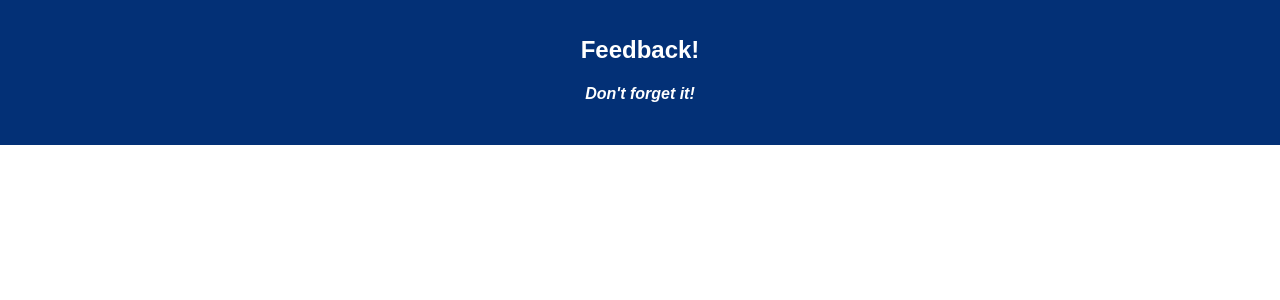
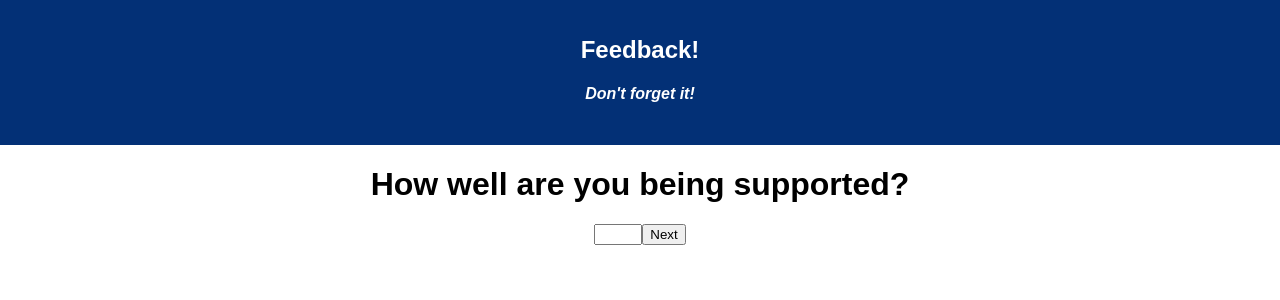
Before and after one commit to russplusplus/redux-feedback-loop, a React (Create React App) app: page /#/page3 in a window 1280 px wide. Shown: the top 300 px of the page. Built offline with nearby package versions, Linux system fonts and the light colour scheme.

Commit message:
added first four pages

```diff
--- a/package.json
+++ b/package.json
@@ -8,7 +8,11 @@
     "pg": "^7.4.1",
     "react": "^16.8.6",
     "react-dom": "^16.8.6",
-    "react-scripts": "^3.0.1"
+    "react-redux": "^7.1.3",
+    "react-router-dom": "^5.1.2",
+    "react-scripts": "^3.0.1",
+    "redux": "^4.0.5",
+    "redux-logger": "^3.0.6"
   },
   "devDependencies": {
     "nodemon": "^1.18.5"
--- a/src/components/App/App.js
+++ b/src/components/App/App.js
@@ -1,6 +1,12 @@
 import React, { Component } from 'react';
-import axios from 'axios';
 import './App.css';
+import { HashRouter as Router, Route } from 'react-router-dom';
+
+import Page1 from '../Page1/Page1';
+import Page2 from '../Page2/Page2';
+import Page3 from '../Page3/Page3';
+import Page4 from '../Page4/Page4';
+import Review from '../Review/Review';
 
 class App extends Component {
   render() {
@@ -10,6 +16,13 @@ class App extends Component {
           <h1 className="App-title">Feedback!</h1>
           <h4><i>Don't forget it!</i></h4>
         </header>
+        <Router>
+          <Route exact path="/" component={Page1}></Route>
+          <Route path="/page2" component={Page2}></Route>
+          <Route path="/page3" component={Page3}></Route>
+          <Route path="/page4" component={Page4}></Route>
+          <Route path="/review" component={Review}></Route>
+        </Router>
         <br/>
       </div>
     );
--- /dev/null
+++ b/src/components/Page1/Page1.jsx
@@ -0,0 +1,35 @@
+import React, { Component } from 'react';
+import { connect } from 'react-redux';
+
+class Page1 extends Component {
+
+    state = {}
+
+    handleClick = () => {
+        //dispatch
+        this.props.dispatch({
+            type: 'SET_FEELING',
+            payload: this.state.feeling
+        })
+
+        this.props.history.push('/page2');
+    }
+
+    setFeeling = (event) => {
+        this.setState({
+            feeling: event.target.value
+        })
+    }
+
+    render() {
+        return (
+            <div>
+                <h1>How are you feeling today?</h1>
+                <input type="number" name="feeling" min="1" max="5" onChange={this.setFeeling}></input>
+                <button onClick={this.handleClick}>Next</button>
+            </div>
+        )
+    }
+}
+
+export default connect()(Page1);
--- /dev/null
+++ b/src/components/Page2/Page2.jsx
@@ -0,0 +1,34 @@
+import React, { Component } from 'react';
+import { connect } from 'react-redux';
+
+class Page2 extends Component {
+
+    state = {}
+
+    handleClick = () => {
+        //dispatch
+        this.props.dispatch({
+            type: 'SET_UNDERSTANDING',
+            payload: this.state.understanding
+        })
+
+        this.props.history.push('/page3');
+    }
+
+    setUnderstanding = (event) => {
+        this.setState({
+            understanding: event.target.value
+        })
+    }
+    render() {
+        return (
+            <div>
+                <h1>How well are you understanding the content?</h1>
+                <input type="number" min="1" max="5" onChange={this.setUnderstanding}></input>
+                <button onClick={this.handleClick}>Next</button>
+            </div>
+        )
+    }
+}
+
+export default connect()(Page2);
--- /dev/null
+++ b/src/components/Page3/Page3.jsx
@@ -0,0 +1,33 @@
+import React, { Component } from 'react';
+import { connect } from 'react-redux';
+
+class Page3 extends Component {
+    state = {}
+
+    handleClick = () => {
+        //dispatch
+        this.props.dispatch({
+            type: 'SET_SUPPORT',
+            payload: this.state.support
+        })
+
+        this.props.history.push('/page4');
+    }
+
+    setSupport = (event) => {
+        this.setState({
+            support: event.target.value
+        })
+    }
+    render() {
+        return (
+            <div>
+                <h1>How well are you being supported?</h1>
+                <input type="number" min="1" max="5" onChange={this.setSupport}></input>
+                <button onClick={this.handleClick}>Next</button>
+            </div>
+        )
+    }
+}
+
+export default connect()(Page3);
--- /dev/null
+++ b/src/components/Page4/Page4.jsx
@@ -0,0 +1,33 @@
+import React, { Component } from 'react';
+import { connect } from 'react-redux';
+
+class Page4 extends Component {
+    state = {}
+
+    handleClick = () => {
+
+        this.props.dispatch({
+            type: 'SET_COMMENT',
+            payload: this.state.comment
+        })
+
+        this.props.history.push('/review');
+    }
+
+    setSupport = (event) => {
+        this.setState({
+            comment: event.target.value
+        })
+    }
+    render() {
+        return (
+            <div>
+                <h1>Any comments you want to leave?</h1>
+                <input onChange={this.setSupport}></input>
+                <button onClick={this.handleClick}>Next</button>
+            </div>
+        )
+    }
+}
+
+export default connect()(Page4);
--- /dev/null
+++ b/src/components/Review/Review.jsx
@@ -0,0 +1,15 @@
+import React, { Component } from 'react';
+import { connect } from 'react-redux';
+
+class Page1 extends Component {
+    render() {
+        return (
+            <div>
+                <h1>How are you feeling today?</h1>
+                <input type="range" name="feeling" min="1" max="5"></input>
+            </div>
+        )
+    }
+}
+
+export default connect()(Page1);
--- a/src/index.js
+++ b/src/index.js
@@ -3,6 +3,48 @@ import ReactDOM from 'react-dom';
 import './index.css';
 import App from './components/App/App';
 import registerServiceWorker from './registerServiceWorker';
+import logger from 'redux-logger';
+import { createStore, combineReducers, applyMiddleware } from 'redux'
+import { Provider } from 'react-redux';
 
-ReactDOM.render(<App />, document.getElementById('root'));
 registerServiceWorker();
+
+const setFeeling = (state = '', action) => {
+    if (action.type === 'SET_FEELING') {
+        return action.payload;
+    }
+    return state;
+}
+
+const setUnderstanding = (state = '', action) => {
+    if (action.type === 'SET_UNDERSTANDING') {
+        return action.payload;
+    }
+    return state;
+}
+
+const setSupport = (state = '', action) => {
+    if (action.type === 'SET_SUPPORT') {
+        return action.payload;
+    }
+    return state;
+}
+
+const setComment = (state = '', action) => {
+    if (action.type === 'SET_COMMENT') {
+        return action.payload;
+    }
+    return state;
+}
+
+const storeInstance = createStore(
+    combineReducers({
+        setFeeling,
+        setUnderstanding,
+        setSupport,
+        setComment
+    }),
+    applyMiddleware(logger)
+)
+
+ReactDOM.render(<Provider store={storeInstance}><App /></Provider>, document.getElementById('root'));
```
Also changed, not shown: 1 other file (tests, documents, lock files or other folders).
